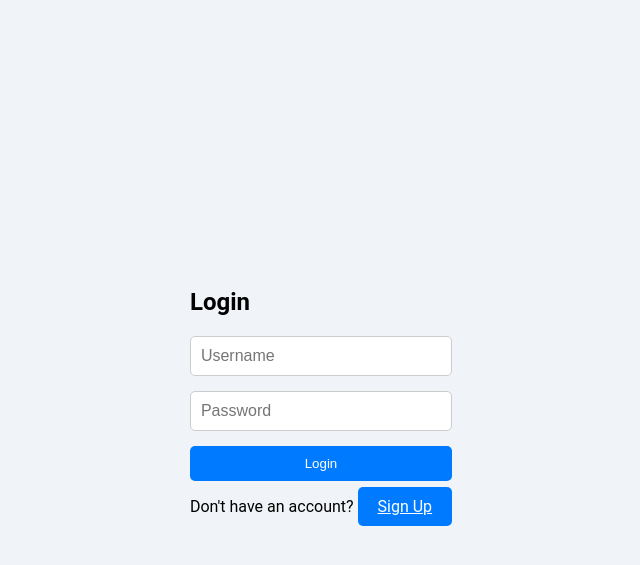
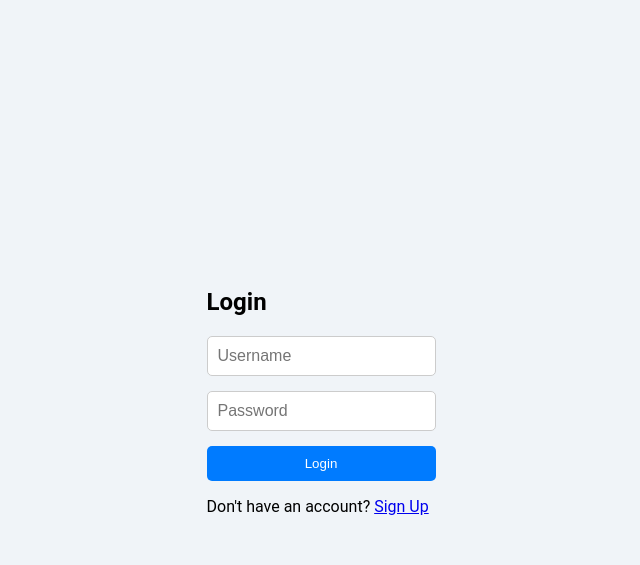
Before and after one commit to Nhlobo/Calendar-app, a Flask app: page /login in a window 1280 px wide. Shown: the top 565 px of the page, without its empty margins (319-959 px from the left). Run offline with Flask 3, Linux system fonts and the light colour scheme.

Commit message:
Update login.html

```diff
--- a/templates/login.html
+++ b/templates/login.html
@@ -7,14 +7,16 @@
     <link rel="stylesheet" href="/static/css/styles.css">
 </head>
 <body>
-    <div class="container login-container">
+    <div class="form-container">
+        <div class="form-wrapper">
             <h2>Login</h2>
             <form action="/login" method="POST">
                 <input type="text" name="username" placeholder="Username" required>
                 <input type="password" name="password" placeholder="Password" required>
                 <button type="submit">Login</button>
             </form>
-        <p>Don't have an account? <a href="/signup" class="btn">Sign Up</a></p>
+            <p>Don't have an account? <a href="/signup">Sign Up</a></p>
+        </div>
     </div>
 </body>
                     </html>
```
Lines whose indentation alone changed are shown as unchanged.
